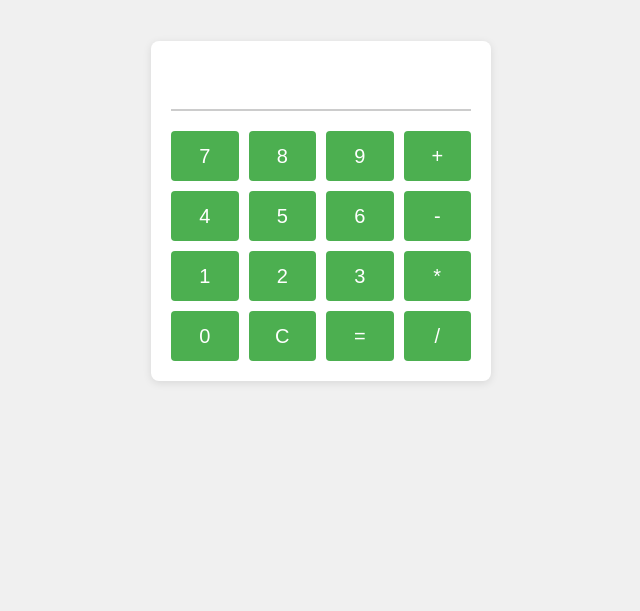
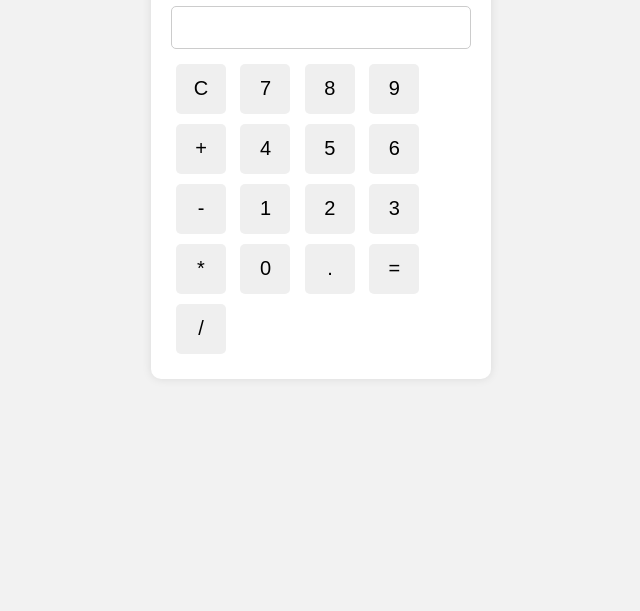
Before and after one commit to sungbinkw/calc, a plain HTML site: page index1.html in a window 1280 px wide. Shown: the part 189-800 px from the top of the page, without its empty margins (319-959 px from the left). Drawn offline with Linux system fonts and the light colour scheme.

Commit message:
Update index1.html

```diff
--- a/index1.html
+++ b/index1.html
@@ -1,100 +1,89 @@
 <!DOCTYPE html>
-<html lang="en">
+<html lang="ko">
 <head>
     <meta charset="UTF-8">
     <meta name="viewport" content="width=device-width, initial-scale=1.0">
-    <title>Engineering Calculator</title>
+    <title>공학용 계산기</title>
     <style>
         body {
             font-family: Arial, sans-serif;
-            background-color: #f0f0f0;
             margin: 0;
             padding: 0;
-            display: flex;
-            justify-content: center;
-            align-items: center;
-            height: 100vh;
+            background-color: #f2f2f2;
         }
         .calculator {
+            width: 300px;
+            margin: 100px auto;
+            padding: 20px;
             background-color: #fff;
-            border-radius: 8px;
-            box-shadow: 0 2px 8px rgba(0, 0, 0, 0.1);
-            padding: 20px;
-            width: 300px;
+            border-radius: 10px;
+            box-shadow: 0 0 10px rgba(0, 0, 0, 0.1);
+        }
+        .calculator h2 {
+            text-align: center;
         }
         .calculator input[type="text"] {
             width: 100%;
+            margin-bottom: 10px;
+            padding: 10px;
+            font-size: 18px;
+            border: 1px solid #ccc;
+            border-radius: 5px;
+            box-sizing: border-box;
+        }
+        .calculator .btn {
+            width: 50px;
             height: 50px;
-            font-size: 24px;
-            text-align: right;
+            margin: 5px;
+            font-size: 20px;
             border: none;
-            border-bottom: 2px solid #ccc;
-            margin-bottom: 20px;
-            padding: 0 10px;
-            box-sizing: border-box;
-            outline: none;
+            border-radius: 5px;
+            cursor: pointer;
         }
-        .calculator .keys {
-            display: grid;
-            grid-template-columns: repeat(4, 1fr);
-            gap: 10px;
-        }
-        .calculator .keys button {
+        .calculator .btn.equal {
             width: 100%;
             height: 50px;
-            font-size: 20px;
-            border: none;
-            border-radius: 4px;
-            background-color: #4CAF50;
-            color: #fff;
-            cursor: pointer;
-            outline: none;
-        }
-        .calculator .keys button:hover {
-            background-color: #45a049;
         }
     </style>
 </head>
 <body>
     <div class="calculator">
+        <h2>공학용 계산기</h2>
         <input type="text" id="display" readonly>
-        <div class="keys">
-            <button onclick="appendNumber('7')">7</button>
-            <button onclick="appendNumber('8')">8</button>
-            <button onclick="appendNumber('9')">9</button>
-            <button onclick="appendOperator('+')">+</button>
-            <button onclick="appendNumber('4')">4</button>
-            <button onclick="appendNumber('5')">5</button>
-            <button onclick="appendNumber('6')">6</button>
-            <button onclick="appendOperator('-')">-</button>
-            <button onclick="appendNumber('1')">1</button>
-            <button onclick="appendNumber('2')">2</button>
-            <button onclick="appendNumber('3')">3</button>
-            <button onclick="appendOperator('*')">*</button>
-            <button onclick="appendNumber('0')">0</button>
-            <button onclick="clearDisplay()">C</button>
-            <button onclick="calculateResult()">=</button>
-            <button onclick="appendOperator('/')">/</button>
-        </div>
+        <button class="btn" onclick="clearDisplay()">C</button>
+        <button class="btn" onclick="appendToDisplay('7')">7</button>
+        <button class="btn" onclick="appendToDisplay('8')">8</button>
+        <button class="btn" onclick="appendToDisplay('9')">9</button>
+        <button class="btn" onclick="appendToDisplay('+')">+</button>
+        <button class="btn" onclick="appendToDisplay('4')">4</button>
+        <button class="btn" onclick="appendToDisplay('5')">5</button>
+        <button class="btn" onclick="appendToDisplay('6')">6</button>
+        <button class="btn" onclick="appendToDisplay('-')">-</button>
+        <button class="btn" onclick="appendToDisplay('1')">1</button>
+        <button class="btn" onclick="appendToDisplay('2')">2</button>
+        <button class="btn" onclick="appendToDisplay('3')">3</button>
+        <button class="btn" onclick="appendToDisplay('*')">*</button>
+        <button class="btn" onclick="appendToDisplay('0')">0</button>
+        <button class="btn" onclick="appendToDisplay('.')">.</button>
+        <button class="btn" onclick="calculate()">=</button>
+        <button class="btn" onclick="appendToDisplay('/')">/</button>
     </div>
 
     <script>
-        function appendNumber(number) {
-            document.getElementById('display').value += number;
-        }
-
-        function appendOperator(operator) {
-            document.getElementById('display').value += operator;
+        function appendToDisplay(value) {
+            document.getElementById('display').value += value;
         }
 
         function clearDisplay() {
             document.getElementById('display').value = '';
         }
 
-        function calculateResult() {
-            let expression = document.getElementById('display').value;
-            let result = eval(expression);
-            document.getElementById('display').value = result;
+        function calculate() {
+            try {
+                document.getElementById('display').value = eval(document.getElementById('display').value);
+            } catch(error) {
+                document.getElementById('display').value = 'Error';
+            }
         }
     </script>
 </body>
```
